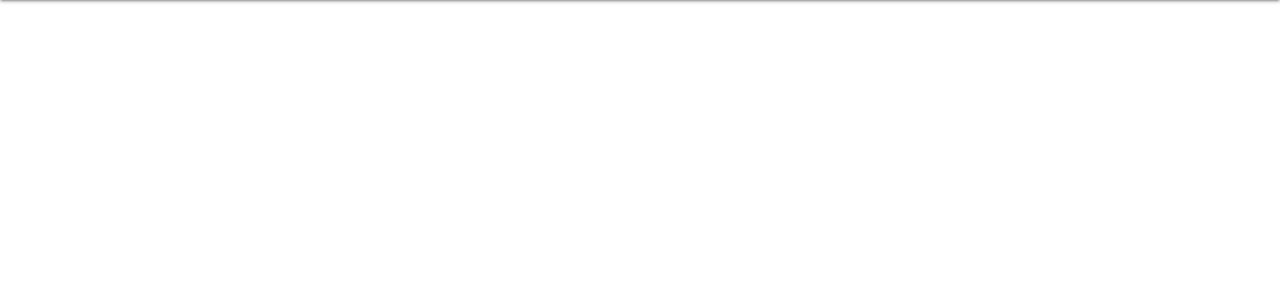
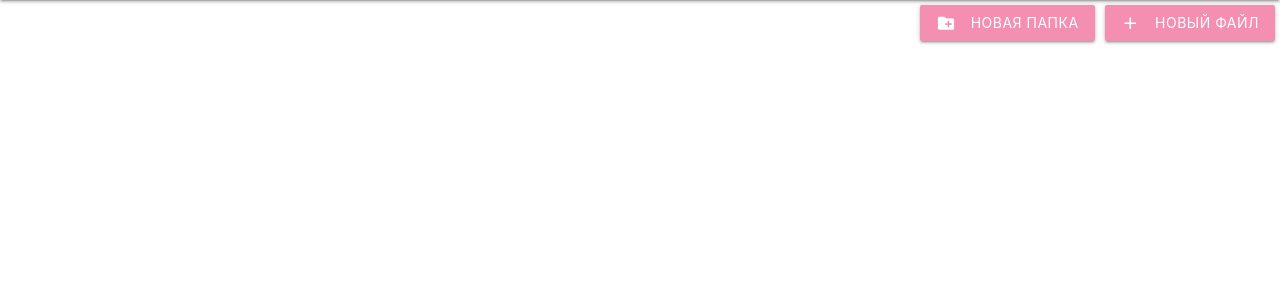
Before and after one commit to Sadie98/dropbox, a PHP site: page /tpl in a window 1280 px wide. Shown: the part 128-428 px from the top of the page. Run offline with PHP 8.4, Linux system fonts and the light colour scheme; some libraries are stand-ins or nearby versions.

Commit message:
buttons absolute paths in css

```diff
--- a/css/style.css
+++ b/css/style.css
@@ -0,0 +1 @@
+.add > a{ margin: 5px; float: right; }
--- a/tpl/chunks/header.php
+++ b/tpl/chunks/header.php
@@ -7,6 +7,6 @@
 
 	<!-- CSS  -->
 	<link href="https://fonts.googleapis.com/icon?family=Material+Icons" rel="stylesheet">
-	<link href="../../css/materialize.css" type="text/css" rel="stylesheet" media="screen,projection"/>
-	<link href="../../css/style.css" type="text/css" rel="stylesheet" media="screen,projection"/>
+	<link href="https://sadie98.ru/css/materialize.css" type="text/css" rel="stylesheet" media="screen,projection"/>
+	<link href="https://sadie98.ru/css/style.css" type="text/css" rel="stylesheet" media="screen,projection"/>
 </head>
--- a/tpl/pages/files.php
+++ b/tpl/pages/files.php
@@ -25,6 +25,10 @@ include(__DIR__.'/../chunks/header.php'); ?>
 		</div>
 	</div>
 </nav>
+<div class="add">
+    <a class="waves-effect waves-light pink lighten-3 btn"><i class="material-icons left">add</i>Новый файл</a>
+    <a class="waves-effect waves-light pink lighten-3 btn"><i class="material-icons left">create_new_folder</i>Новая папка</a>
+</div>
 
 <? include_once(__DIR__.'/../chunks/authorization.php'); ?>
 
```
